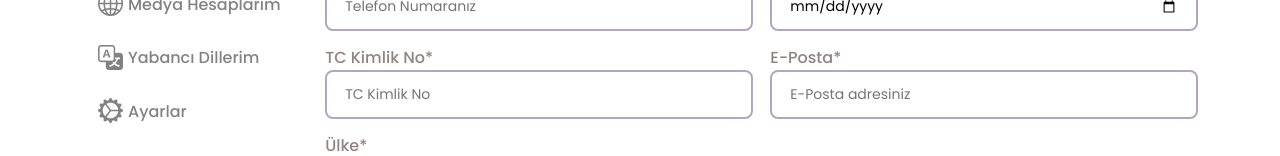
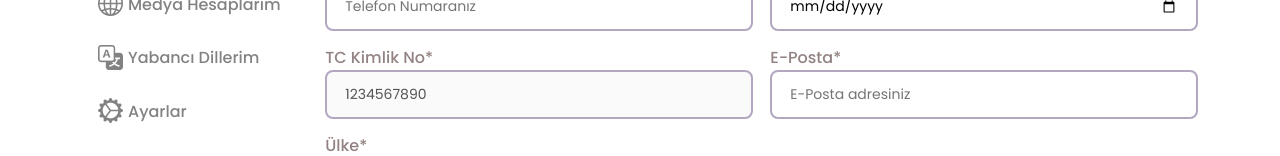
Before and after one commit to DotNetReactFullStack/tobeto-platform-frontend, a React (Create React App) app: page /my-profile/edit-profile/my-personal-information in a window 1280 px wide. Shown: the part 419-575 px from the top of the page. Built offline with nearby package versions, Linux system fonts and the light colour scheme; sample sign-in values are in the browser's storage; a web font is replaced by a local one.

Commit message:
Added Formik and yup to PersonalInformation component

```diff
--- a/src/components/EditProfile/PersonalInformation/PersonalInformation.tsx
+++ b/src/components/EditProfile/PersonalInformation/PersonalInformation.tsx
@@ -4,6 +4,8 @@ import InputContainer from "../InputContainer";
 import DeleteProfilePhotoModal from "./DeleteProfilePhotoModal";
 import { FormElementType } from "../../../models/formElementType";
 import { InputType } from "../../../models/inputType";
+import * as yup from "yup";
+import { Form, Formik } from "formik";
 
 type Props = {};
 
@@ -102,6 +104,60 @@ const districts = [
   },
 ];
 
+//Formik, Yup
+const initialValues: any = {
+  firstName: "",
+  lastName: "",
+  phoneNumber: "",
+  birthDate: "",
+  nationalIdentificationNumber: "",
+  email: "",
+  country: "",
+  city: "",
+  district: "",
+  addressDetail: "",
+  aboutMe: "",
+};
+const validationSchema = yup.object({
+  firstName: yup
+    .string()
+    .required("Ad alanı zorunludur")
+    .min(2, "Ad en az 2 karakter olmalıdır")
+    .max(30, "Ad en fazla 30 karakter olmalıdır"),
+  lastName: yup
+    .string()
+    .required("Soyad alanı zorunludur")
+    .min(2, "Soyad en az 2 karakter olmalıdır")
+    .max(30, "Soyad en fazla 30 karakter olmalıdır"),
+  phoneNumber: yup
+    .string()
+    .matches(
+      /^[1-9]\d*$/,
+      "Telefon numarası sadece rakam içermelidir ve sıfır ile başlamamalıdır"
+    )
+    .required("Telefon numarası gereklidir")
+    .min(10, "Telefon numarası 10 karakter olmalıdır")
+    .max(10, "Telefon numarası 10 karakter olmalıdır"),
+  birthDate: yup
+    .date()
+    .required("Doğum tarihi gereklidir")
+    .max(new Date(), "Geçerli bir doğum tarihi girin"),
+  email: yup
+    .string()
+    .email("Geçerli bir e-posta adresi giriniz")
+    .required("E-posta alanı zorunludur"),
+  addressDetail: yup
+    .string()
+    .max(200, "Adres detayı en fazla 200 karakter olabilir"),
+  aboutMe: yup
+    .string()
+    .max(200, "Hakkımda bölümü en fazla 1000 karakter olabilir"),
+});
+
+const handlePersonalInformation = async (values: any) => {
+  console.log(values);
+};
+
 const PersonalInformation = (props: Props) => {
   // Dosya yükleme girişinin referansı
   const profilePhotofileInputRef = React.createRef<HTMLInputElement>();
@@ -113,6 +169,14 @@ const PersonalInformation = (props: Props) => {
       profilePhotofileInputRef.current.click();
     }
   };
+
+  // Tarihi gg.aa.yyyy formatından yyyy-mm-dd formatına dönüştürme
+  const dateOfBirthValue = "17.06.1995";
+  const [day, month, year] = dateOfBirthValue.split("."); // Tarihi parçalara ayırma
+  const formattedDate = `${year}-${month.padStart(2, "0")}-${day.padStart(
+    2,
+    "0"
+  )}`;
 
   return (
     <div className="personal-information">
@@ -139,53 +203,73 @@ const PersonalInformation = (props: Props) => {
           />
         </div>
       </div>
-      <div className="personal-information-input-section">
+      <Formik
+        initialValues={initialValues}
+        onSubmit={(values): any => {
+          handlePersonalInformation(values);
+        }}
+        validationSchema={validationSchema}
+      >
+        <Form className="personal-information-input-section">
           <InputContainer
+            useFormikField={true}
             inputContainerClasses="user-name-input-container input-container-w-50"
             labelText="Adınız*"
-          inputName="first-name"
+            inputName="firstName"
             inputPlaceholder="Adınız"
+            //inputValue="özgür"
           />
 
           <InputContainer
+            useFormikField={true}
             inputContainerClasses="user-surname-input-container input-container-w-50"
             labelText="Soyadınız*"
-          inputName="last-name"
+            inputName="lastName"
             inputPlaceholder="Soyadınız"
+            //inputValue="sönmez"
           />
 
           <InputContainer
+            useFormikField={true}
             inputContainerClasses="user-phone-input-container input-container-w-50"
             labelText="Telefon Numaranız*"
-          inputName="phone-number"
+            inputName="phoneNumber"
             inputType={InputType.Tel}
             inputPlaceholder="Telefon Numaranız"
+            //inputValue="5554443322"
           />
 
           <InputContainer
+            useFormikField={true}
             inputContainerClasses="user-birthdate-input-container input-container-w-50"
             labelText="Doğum Tarihiniz*"
-          inputName="date-of-birth"
+            inputName="birthDate"
             inputType={InputType.Date}
+            //inputValue={formattedDate}
           />
 
           <InputContainer
+            useFormikField={true}
             inputContainerClasses="user-identity-number-input-container input-container-w-50"
             labelText="TC Kimlik No*"
-          inputName="identity-number"
+            inputName="nationalIdentificationNumber"
             inputPlaceholder="TC Kimlik No"
+            inputValue="1234567890"
+            disabled={true}
           />
 
           <InputContainer
+            useFormikField={true}
             inputContainerClasses="user-email-input-container input-container-w-50"
             labelText="E-Posta*"
-          inputName="e-mail"
+            inputName="email"
             inputType={InputType.Email}
             inputPlaceholder="E-Posta adresiniz"
+            //inputValue="ozgur@gmail.com"
           />
-
           <div className="user-address-section">
             <InputContainer
+              useFormikField={true}
               inputContainerClasses="user-address-country-input-container input-container-w-100"
               elementType={FormElementType.Select}
               labelText="Ülke*"
@@ -194,9 +278,11 @@ const PersonalInformation = (props: Props) => {
               optionData={countries}
               optionDataFilters={countriesOptionDataFilters}
               optionDataSort={sortByPriorityDesc}
+              //inputValue="Türkiye"
             />
 
             <InputContainer
+              useFormikField={true}
               inputContainerClasses="user-address-city-input-container input-container-w-50"
               elementType={FormElementType.Select}
               labelText="İl*"
@@ -205,9 +291,11 @@ const PersonalInformation = (props: Props) => {
               optionData={cities}
               optionDataFilters={citiesOptionDataFilters}
               optionDataSort={sortByPriorityDesc}
+              //inputValue="Sinop"
             />
 
             <InputContainer
+              useFormikField={true}
               inputContainerClasses="user-address-districts-input-container input-container-w-50"
               elementType={FormElementType.Select}
               labelText="İlçe*"
@@ -216,28 +304,34 @@ const PersonalInformation = (props: Props) => {
               optionData={districts}
               optionDataFilters={districtsOptionDataFilters}
               optionDataSort={sortByPriorityDesc}
+              //inputValue="Erfelek"
             />
 
             <InputContainer
+              useFormikField={true}
               inputContainerClasses="user-address-detail-input-container input-container-w-100"
               elementType={FormElementType.TextArea}
               labelText="Mahalle / Sokak"
-            inputName="address-detail"
+              inputName="addressDetail"
               inputPlaceholder="Açık Adres..."
+              //inputValue="sadasd mah. sadasd cad."
             />
 
             <InputContainer
+              useFormikField={true}
               inputContainerClasses="user-about-me-input-container input-container-w-100"
               elementType={FormElementType.TextArea}
               labelText="Hakkımda"
-            inputName="about-me"
+              inputName="aboutMe"
               inputPlaceholder="Kendini kısaca tanıt..."
+              //inputValue="xD.... "
             />
-        </div>
           </div>
           <button type="submit" className="personal-information-save-button">
             Kaydet
           </button>
+        </Form>
+      </Formik>
     </div>
   );
 };
```
Lines whose indentation alone changed are shown as unchanged.
